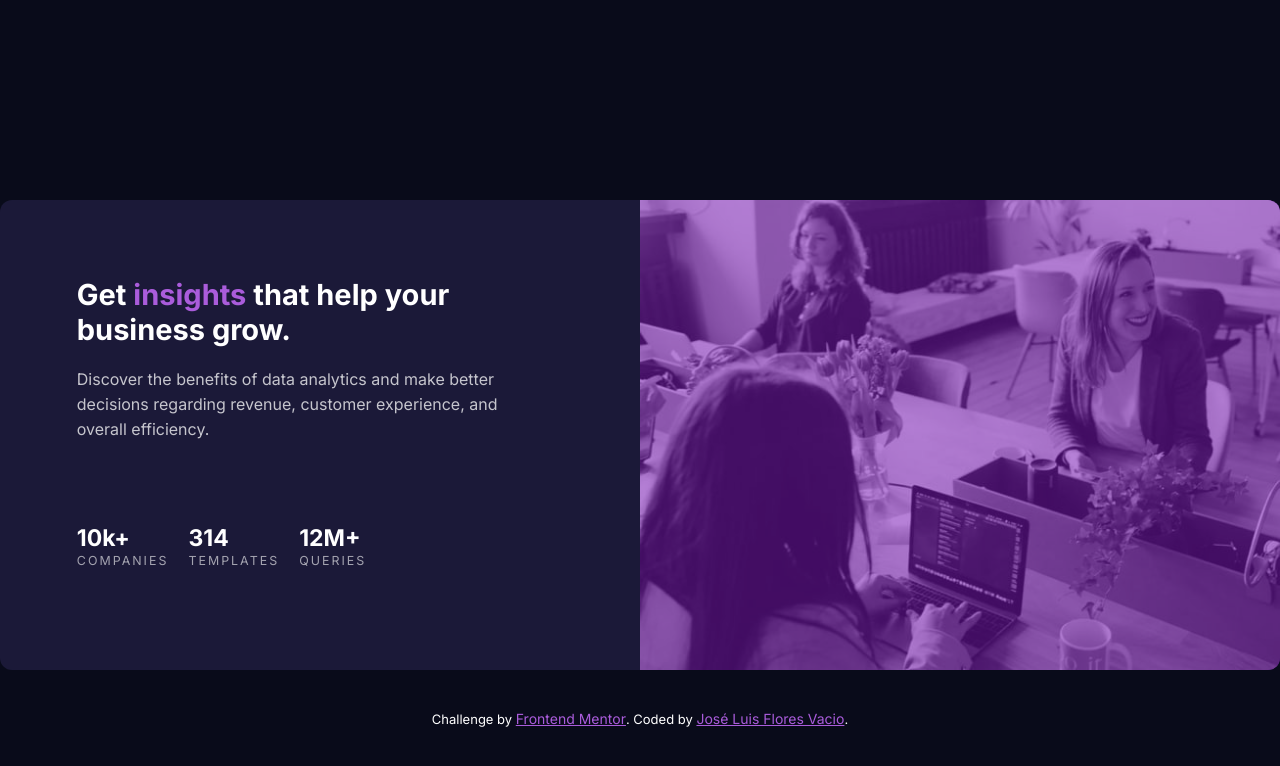
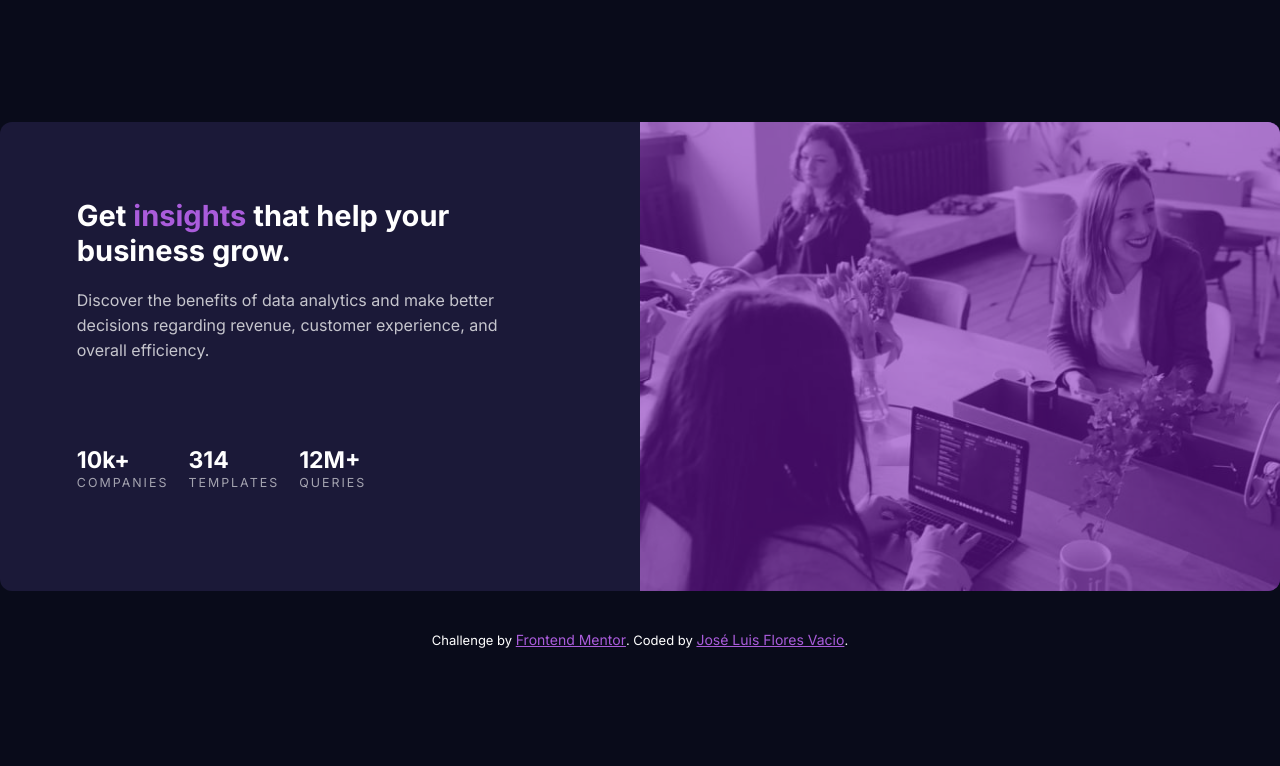
Before and after one commit to JoseLuisFV/challenge-card-component, a plain HTML site: page index.html in a window 1280 px wide. Drawn offline with Linux system fonts and the light colour scheme.

Commit message:
Agregado un readme personalizado y haciendo modificaciones para que toda la card este centrada no importa el size del dispositivo

```diff
--- a/css/desktop.css
+++ b/css/desktop.css
@@ -2,7 +2,6 @@
     display: flex;
     width: 100%;
     max-width: 1308px;
-    margin-top: 200px;
 }
 
 .card-component__header {
--- a/css/style.css
+++ b/css/style.css
@@ -20,6 +20,11 @@ html {
 
 body {
     position: relative;
+    display: flex;
+    justify-content: center;
+    align-items: center;
+    flex-direction: column;
+    min-height: 100vh;
     font-size: 1.5rem;
     font-family: Inter, 'Sans-serif';
     background-color: var(--main-background);
@@ -30,7 +35,7 @@ body {
     display: block;
     min-width: 310px;
     width: 88%;
-    margin: 100px auto 0px;
+    margin: 0px auto ;
     text-align: center;
     border-radius: var(--general-radius);
     background-color: var(--card-background);
--- a/index.html
+++ b/index.html
@@ -9,7 +9,7 @@
   <link href="https://fonts.googleapis.com/css2?family=Inter:wght@400;700&family=Lexend+Deca&display=swap" rel="stylesheet">
   <link rel="stylesheet" href="/css/style.css">
   <link rel="stylesheet" href="/css/desktop.css" media="screen and (min-width: 1000px)">
-  <title>Frontend Mentor | Stats preview card component</title>
+  <title> Jose Luis Flores Vacio | Stats preview card component</title>
 </head>
 <body>
   <article class="card-component">
@@ -45,7 +45,7 @@
   </article>
   <div class="attribution">
     Challenge by <a href="https://www.frontendmentor.io?ref=challenge" target="_blank">Frontend Mentor</a>.
-    Coded by <a href="#">Jos&eacute; Luis Flores Vacio</a>.
+    Coded by <a href="https://joseluisfv.github.io/">Jos&eacute; Luis Flores Vacio</a>.
   </div>
 </body>
 </html>
```
Also changed, not shown: design/estructura.jpg (added), 2 other files.
